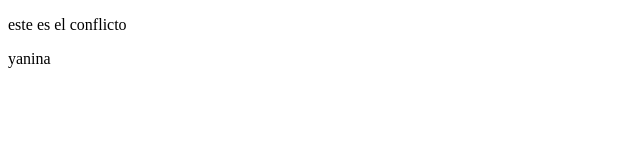
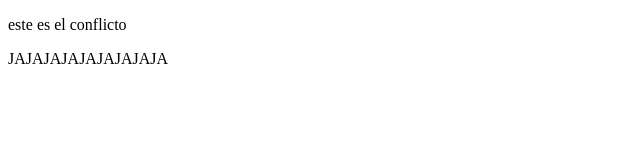
Before and after one commit to TheJB4/practica-vortex-git, a plain HTML site: page index.html in a window 1280 px wide. Shown: the whole page, without its empty margins (0-640 px from the left). Drawn offline with Linux system fonts and the light colour scheme.

Commit message:
añadiendo texto

```diff
--- a/index.html
+++ b/index.html
@@ -8,6 +8,6 @@
 <body>
 
     <p>este es el conflicto</p>
-    <p>yanina</p>
+    <p><span>JAJAJAJAJAJAJAJAJA</span></p>
 </body>
 </html>
```
